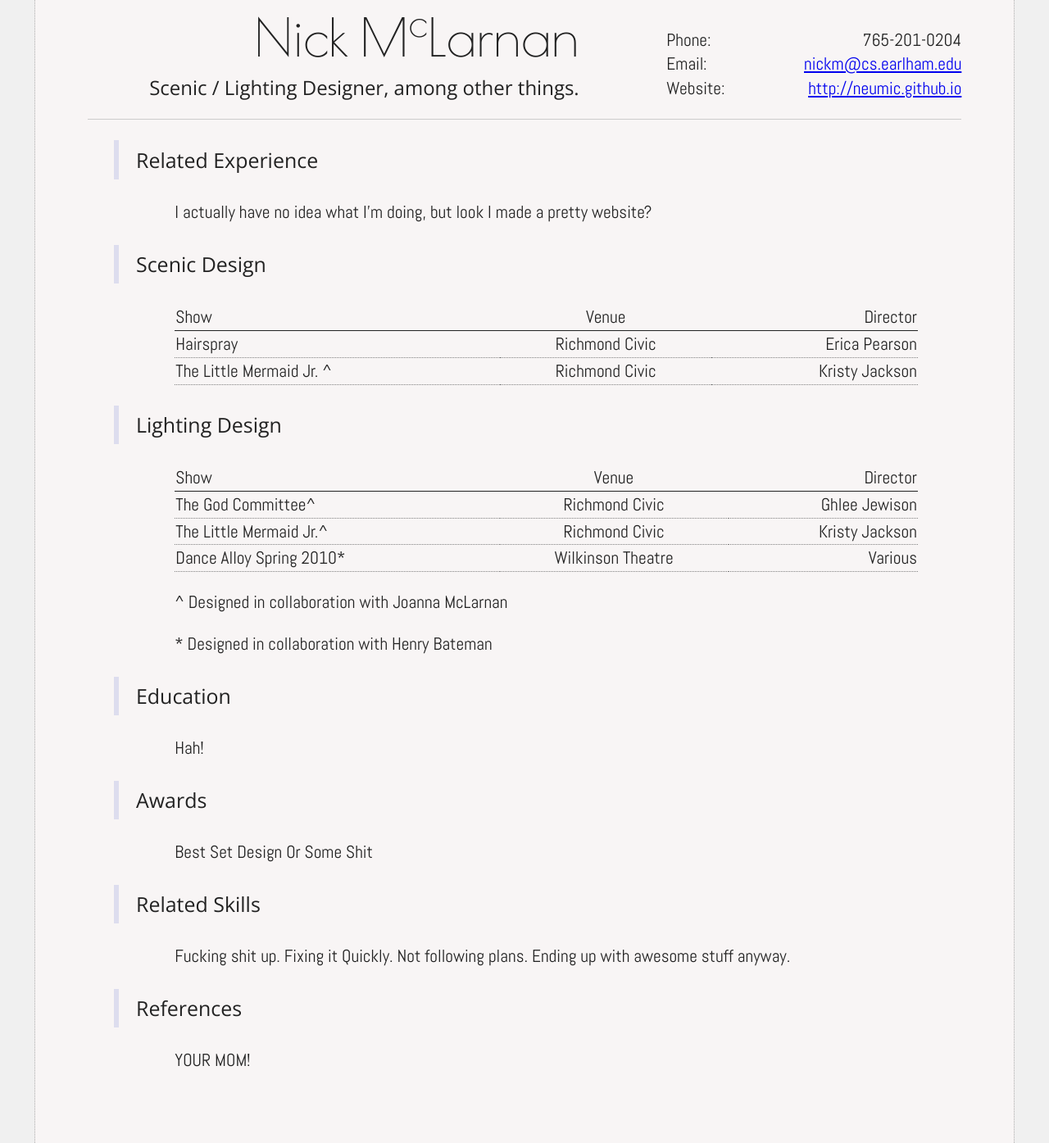
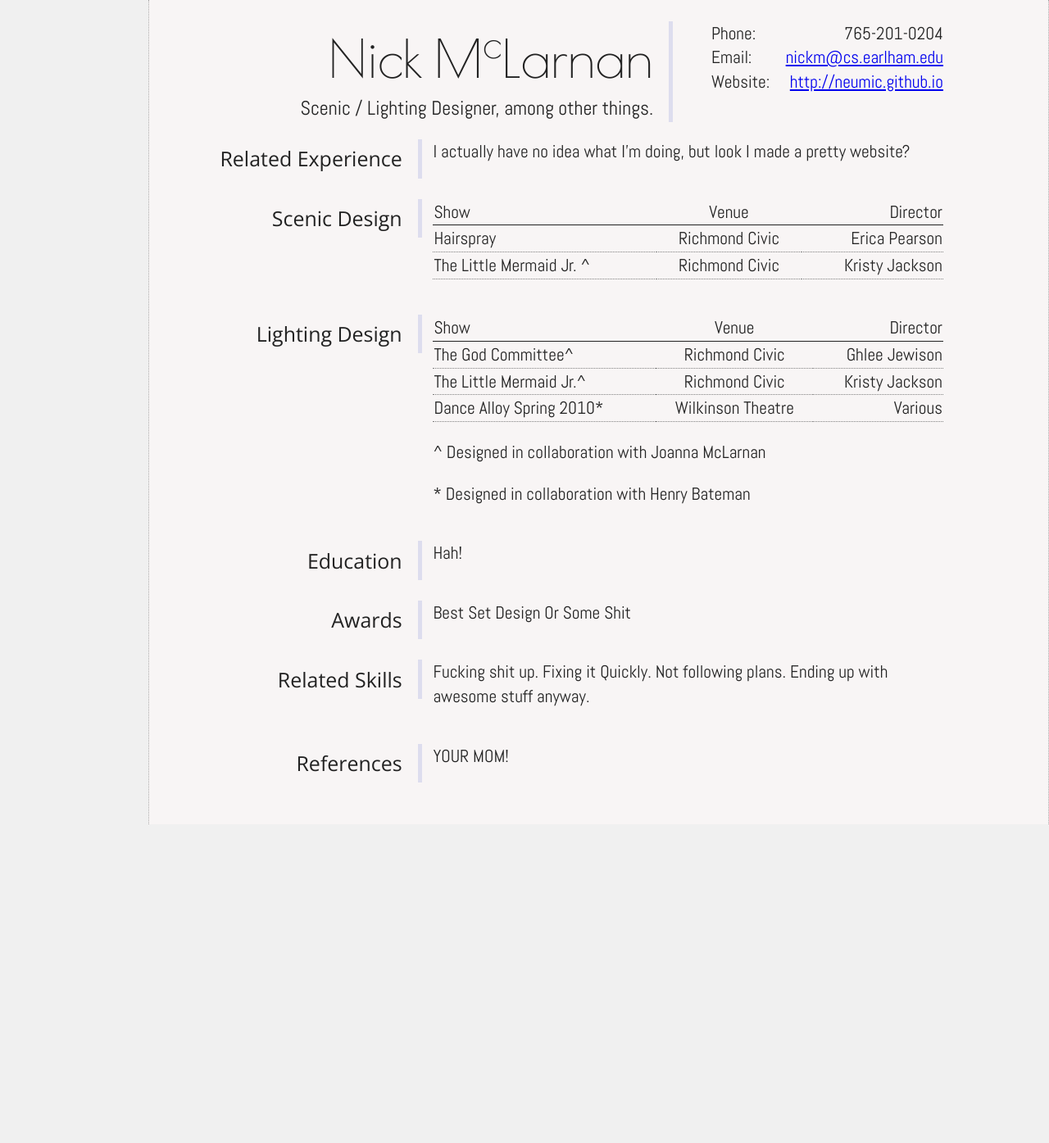
Before and after one commit to neumic/neumic.github.io_source, a Jekyll site: the page built from resume.html, in a window 1280 px wide. Shown: the whole page at 82% size. Built offline with Jekyll 4.4.1, drawn with Linux system fonts in a browser that asks for light colours; some web fonts are replaced; after the commit the page ends 1006 px from its top, so only the background shows below that.

Commit message:
majpr changes to layout, stuffs broken in mobile

```diff
--- a/css/main.css
+++ b/css/main.css
@@ -67,27 +67,47 @@ h1{
 }
 
 h2{
-   font-family: 'Open Sans', sans-serif;
+   font-family: 'Abel', sans-serif;
    font-weight: 400;
    font-size: 16pt;
    margin: 0;
 }
 
 h3{
-   clear: both;
    font-family: 'Open Sans', sans-serif;
    font-weight: 400;
-   margin-left: 3%;
-   border-left: 0.25em solid #DDE;
-   padding-left: 2%;
+
+   float: left;
+   clear: left;
+
+   margin: 0;
+   width: 30%;
+   text-align: right;
+   border-right: 5px solid #DDE;
+   padding-right: 2%;
    padding-top: 0.25em;
    padding-bottom: 0.25em;
 }
 
-p, table{
-   margin-left: 10%;
-   margin-right: 5%;
-   width:   85%;
+section{
+   width: 100%;
+   float: left;
+   clear: left;
+   text-align: left;
+   margin-bottom: 1em;
+}
+
+table{
+   margin-top: 0;
+   margin-bottom: 1em;
+   margin-left: 34%;
+   width: 66%;
+}
+
+p{
+   margin-top: 0;
+   margin-bottom: 1em;
+   margin-left: 34%;
 }
 
 body{
@@ -99,7 +119,6 @@ body{
 header{
    margin: 0;
    text-align: center;
-   margin-bottom: 1em;
    border-bottom: 1px solid;
 }
 
@@ -108,10 +127,14 @@ hr{
 }
 
 #container {
+   float: right;
    background: #F8F5F5;
    max-width: 50em;
-   padding: 5%;
-   padding-top: 0;
+   padding-top: 2%;
+   padding-left: 2%;
+   padding-right: 10%;
+   padding-bottom: 2%;
+
    margin-left: auto;
    margin-right: auto;
    border-left: 1px dotted #AAA;
@@ -123,9 +146,8 @@ hr{
 }
 
 #contact dt{
+   float: left;
    margin: 0;
-   float: left;
-   clear: left;
 }
 
 #contact dd{
@@ -158,23 +180,29 @@ hr{
 
 @media only screen and (min-width: 55em) {
    header {
+      border: none;
+      width: 62.5%;
       text-align: right;
-      width: 45%;
-      border: none;
-      display: table-cell;
+      float: left;
+      margin-bottom: 1em;
+      border-right: 5px solid #DDE;
+      padding-right: 2%;
+   }
+
+   h1{
+      width: 100%;
+      display: inline-block;
+   }
+
+   h2{
+      width: %;
    }
 
    #contact{
-      display: table-cell;
-      vertical-align: bottom;
       margin: 0;
-      max-width: 35%;
-      padding-left: 10%;
-   }
-
-   #header-wrapper{
-      height: 5%;
-      display: table;
+      width: 30%;
+      float: right;
+      clear: right;
    }
 
 }
--- a/resume.html
+++ b/resume.html
@@ -3,7 +3,6 @@ title: Nick McLarnan's Resume
 layout: default
 ---
 <div id="container">
-   <div id="header-wrapper">
       <header>
          <h1 id="name">Nick M<sup>c</sup>Larnan</h1>
          <h2 id="job-desc">Scenic / Lighting Designer, among other things.</h2>
@@ -16,9 +15,6 @@ layout: default
         <dt>Website:</dt>
         <dd><a href="http://neumic.github.io">http://neumic.github.io</a></dd>
       </dl>
-   </div>
-
-   <hr>
 
    <section id="related-experience">
       <h3>Related Experience</h3>
@@ -54,6 +50,7 @@ layout: default
       </table>
    </section>
 
+   <section id="lighting-design-credits" class="credits">
       <h3 id="lighting-design">Lighting Design</h3>
 
       <table class="credits">
@@ -85,6 +82,7 @@ layout: default
 
       <p class="note">^ Designed in collaboration with Joanna McLarnan</p>
       <p class="note">* Designed in collaboration with Henry Bateman</p>
+   </section>
 
    <section id="education">
       <h3>Education</h3>
```
Lines whose indentation alone changed are shown as unchanged.
